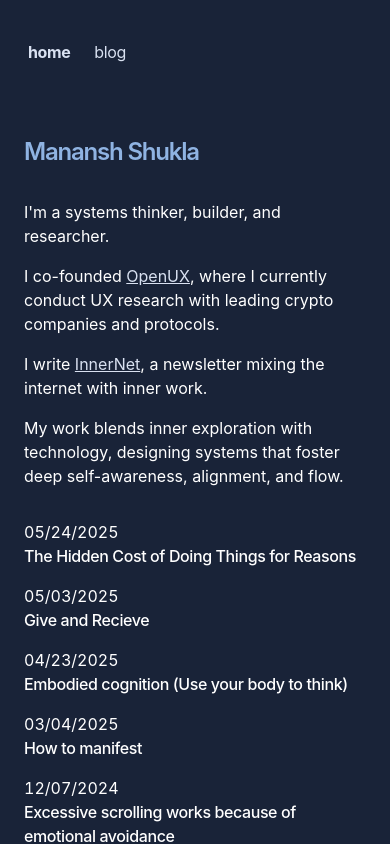
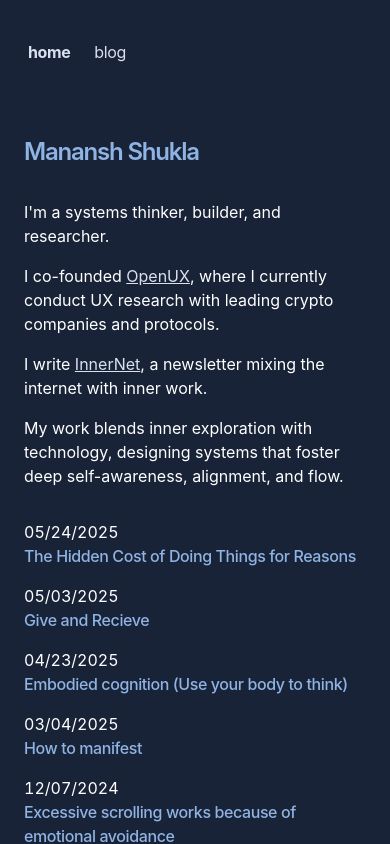
Before and after one commit to manansh11/portfolio-blog, a Next.js app: page / in a window 390 px wide. Shown: the top 844 px of the page. Built offline with nearby package versions, Linux system fonts and the light colour scheme.

Commit message:
Preserve blog title blue color on mobile

```diff
--- a/app/global.css
+++ b/app/global.css
@@ -98,6 +98,11 @@ body {
 
   a {
     color: var(--lavender) !important;
+  }
+
+  /* Preserve blog title colors (they use p tags with inline styles) */
+  p[style*="var(--jordy-blue)"] {
+    color: var(--jordy-blue) !important;
   }
 }
 
```
